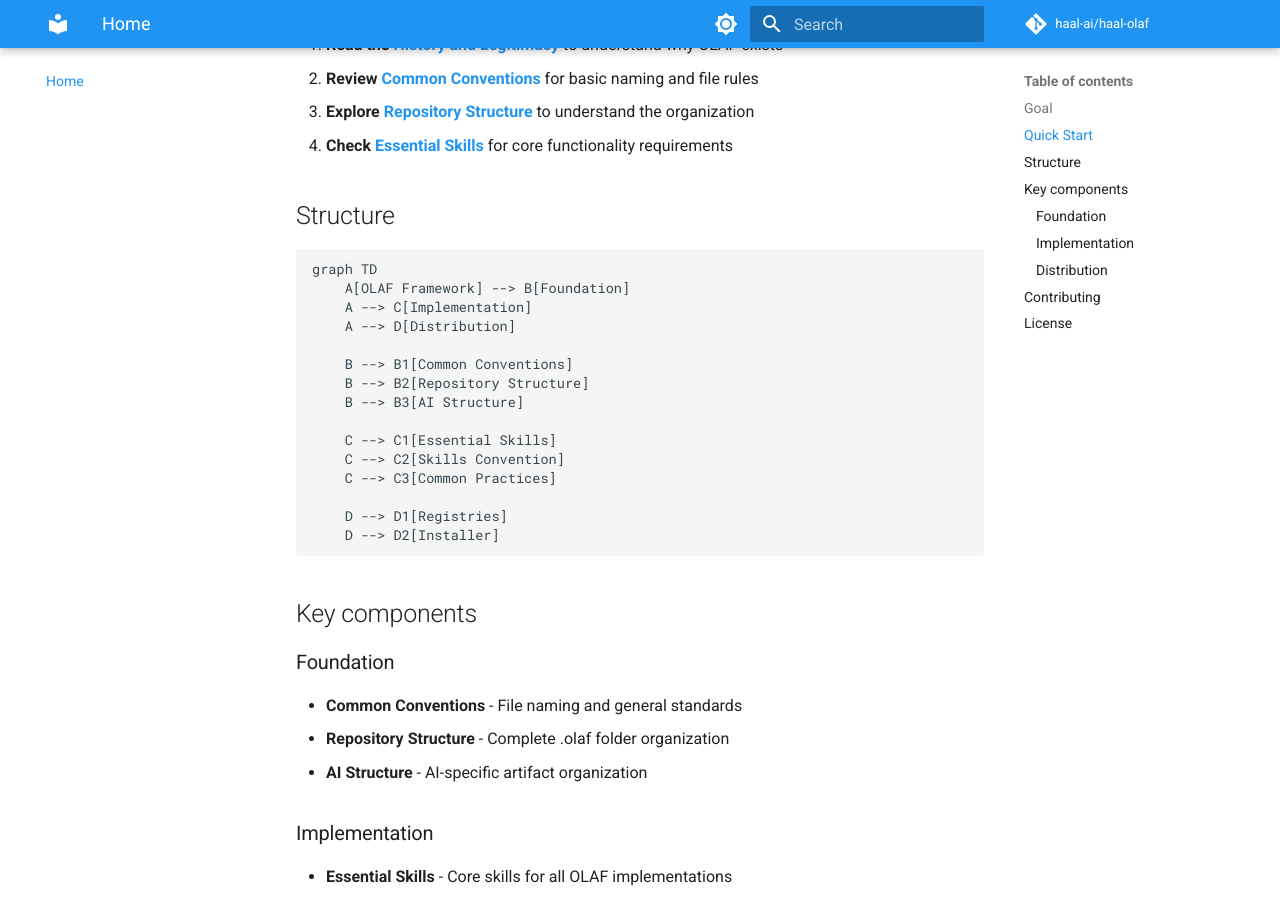
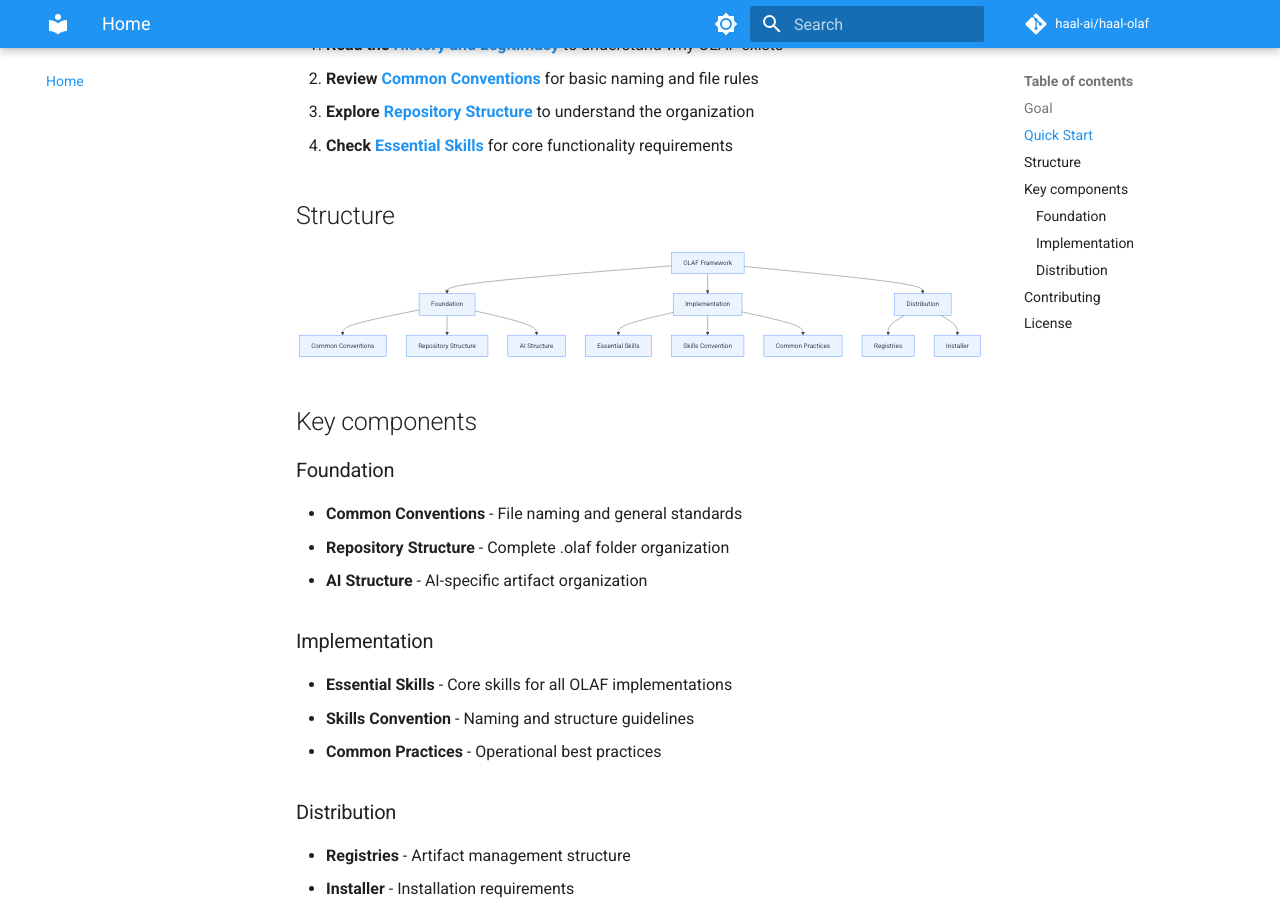
Before and after one commit to haal-ai/haal-olaf, an MkDocs documentation site: the page built from docs/index.md, in a window 1280 px wide and 900 px high, scrolled down 480 px. Built offline with MkDocs 1.6.1 and Material for MkDocs 9.7.7, drawn with Linux system fonts in a browser that asks for light colours; comment, search, counter and statistics services are not loaded; part of the change alters nothing that is shown.

Commit message:
docs: render Mermaid diagrams
Enable Mermaid rendering in MkDocs Material via superfences and a Mermaid initializer script.

```diff
--- /dev/null
+++ b/docs/javascripts/mermaid.js
@@ -0,0 +1 @@
+mermaid.initialize({ startOnLoad: true });
--- a/mkdocs.yml
+++ b/mkdocs.yml
@@ -55,7 +55,11 @@ plugins:
 markdown_extensions:
   - admonition
   - pymdownx.details
-  - pymdownx.superfences
+  - pymdownx.superfences:
+      custom_fences:
+        - name: mermaid
+          class: mermaid
+          format: !!python/name:pymdownx.superfences.fence_code_format
   - pymdownx.highlight
   - pymdownx.inlinehilite
   - pymdownx.snippets
@@ -73,5 +77,9 @@ extra:
     - icon: fontawesome/brands/github
       link: https://github.com/haal-ai/haal-olaf
 
+extra_javascript:
+  - https://unpkg.com/mermaid@10/dist/mermaid.min.js
+  - javascripts/mermaid.js
+
 copyright: |
   &copy; 2026 OLAF Community - Licensed under MIT
```
